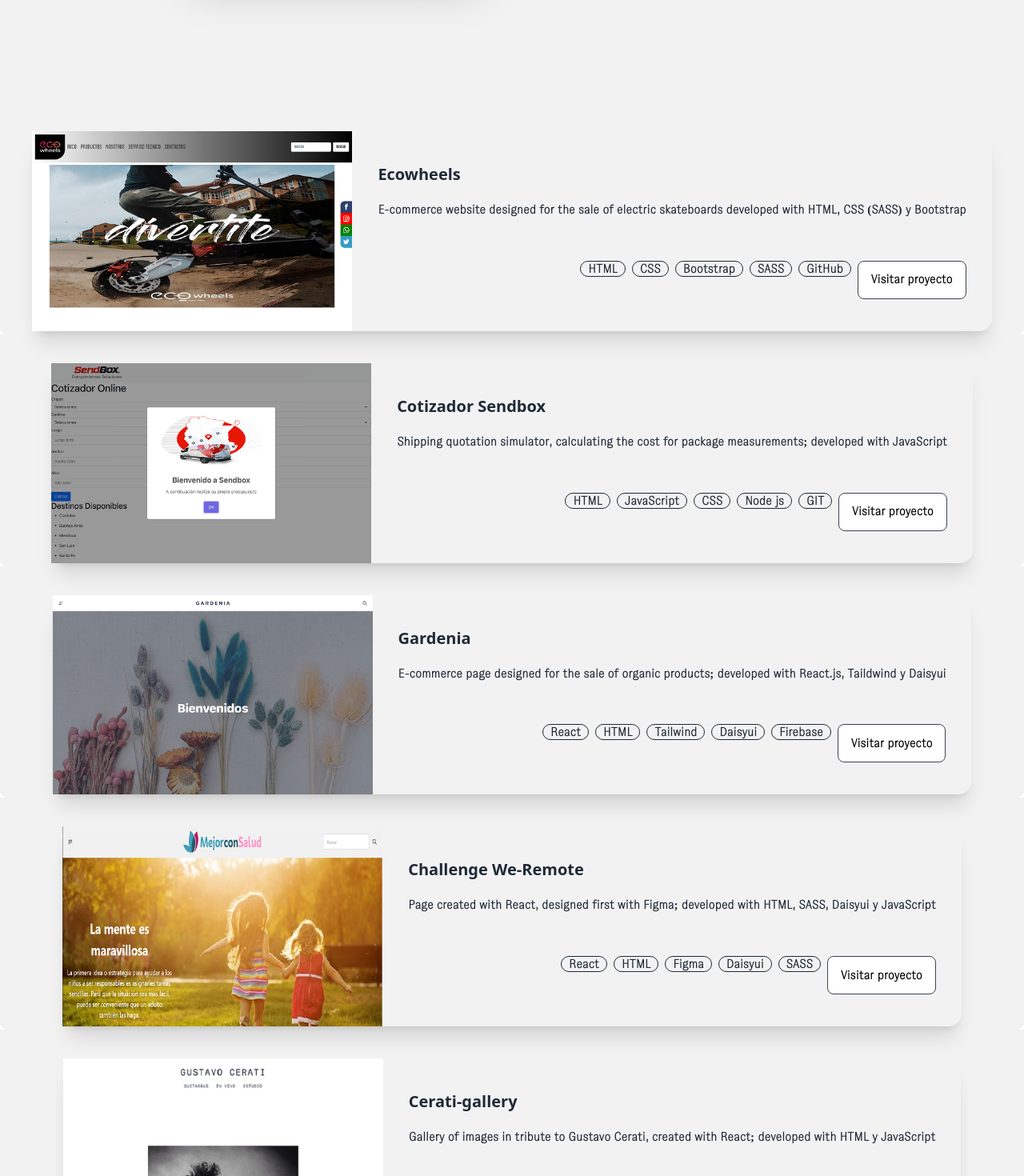
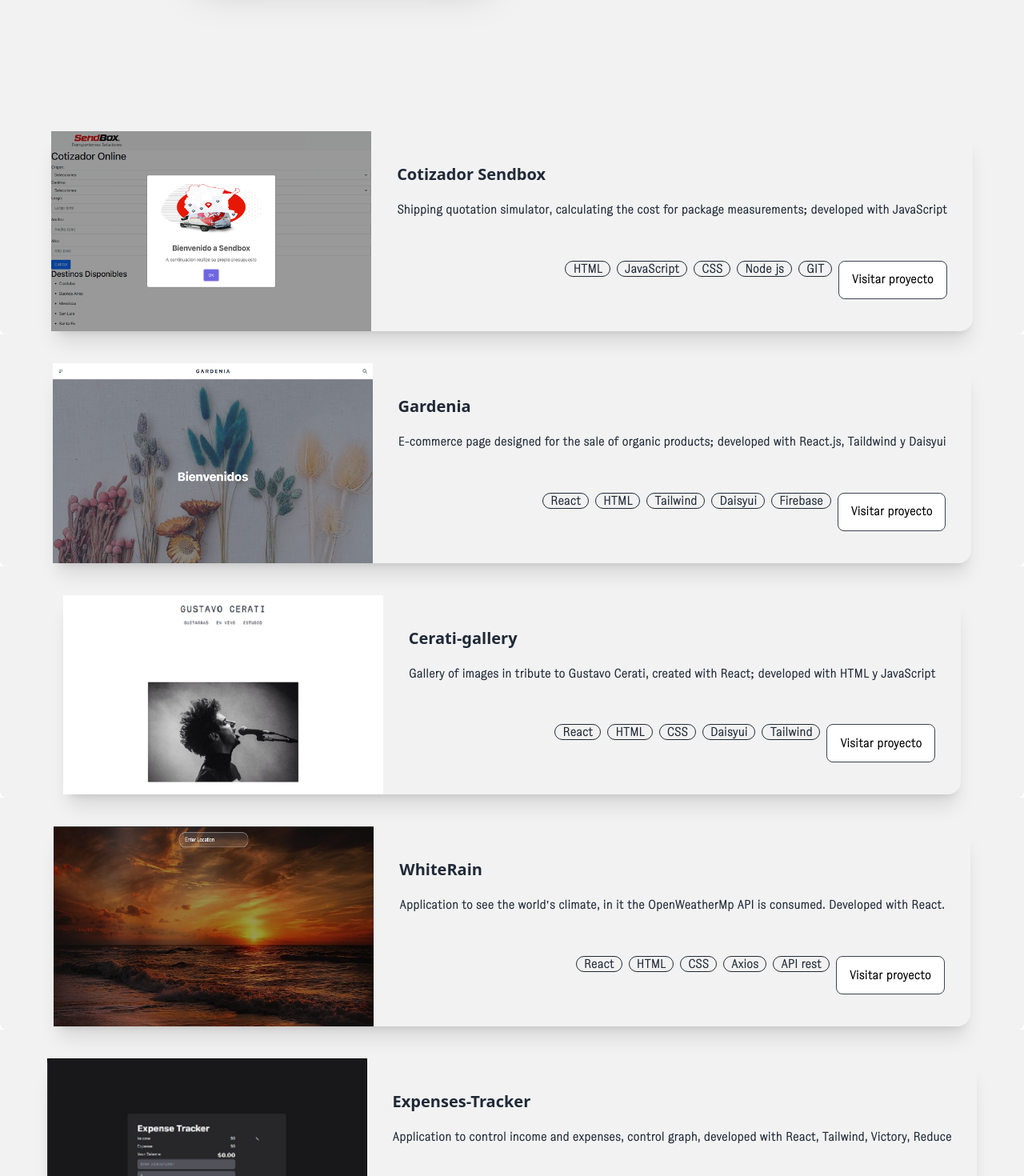
Before and after one commit to TomasFratini/Portfolio, a React (Create React App) app: page / in a window 1280 px wide. Shown: the part 740-2210 px from the top of the page at 80% size. Built offline with nearby package versions, Linux system fonts and the light colour scheme.

Commit message:
Update projects

```diff
--- a/src/Data/ProyectList.js
+++ b/src/Data/ProyectList.js
@@ -1,7 +1,5 @@
-import ecowheels from "../img/ecowheels.png"
 import gardenia from "../img/gardenia.png"
 import sendbox from "../img/sendbox.png"
-import challenge from "../img/challenge.png"
 import cerati from "../img/cerati.png"
 import whiterain from "../img/whiterain.png"
 import expense from "../img/expense.png"
@@ -9,17 +7,6 @@ import expense from "../img/expense.png"
 
 export const proyectList = [
 
-    {id:"1",
-    name:"Ecowheels",
-    img: ecowheels,
-    description:"E-commerce website designed for the sale of electric skateboards developed with HTML, CSS (SASS) y Bootstrap",
-    web:"https://ecowheels-fratini.vercel.app/index.html",
-    skil1: "HTML",
-    skil2: "CSS",
-    skil3: "Bootstrap",
-    skil4: "SASS",
-    skil5: "GitHub"
-},
 {id:"2",
     name:"Cotizador Sendbox",
     img: sendbox,
@@ -41,17 +28,6 @@ export const proyectList = [
     skil3: "Tailwind",
     skil4: "Daisyui",
     skil5: "Firebase"
-},
-{id:"4",
-    name:"Challenge We-Remote",
-    img: challenge,
-    description:"Page created with React, designed first with Figma; developed with HTML, SASS, Daisyui y JavaScript",
-    web:"https://frontend-dev-challenge-tomasfratini.vercel.app/",
-    skil1: "React",
-    skil2: "HTML",
-    skil3: "Figma",
-    skil4: "Daisyui",
-    skil5: "SASS"
 },
 {id:"5",
     name:"Cerati-gallery",
--- a/src/translate/en/global.json
+++ b/src/translate/en/global.json
@@ -12,7 +12,7 @@
 
     "projects": {
         "title": "Software developer",
-        "title-2": "Software developer, Cordoba, Argentina"
+        "title-2": "Software developer, Mallorca, Spain"
     },
 
     "contact": {
--- a/src/translate/es/global.json
+++ b/src/translate/es/global.json
@@ -11,7 +11,7 @@
     },
     "projects": {
         "title": "Desarrollador de software",
-        "title-2": "Desarrollador de software, Cordoba, Argentina"
+        "title-2": "Desarrollador de software, Mallorca, Spain"
     },
     "contact": {
         "title": "Envieme un mensaje",
```
